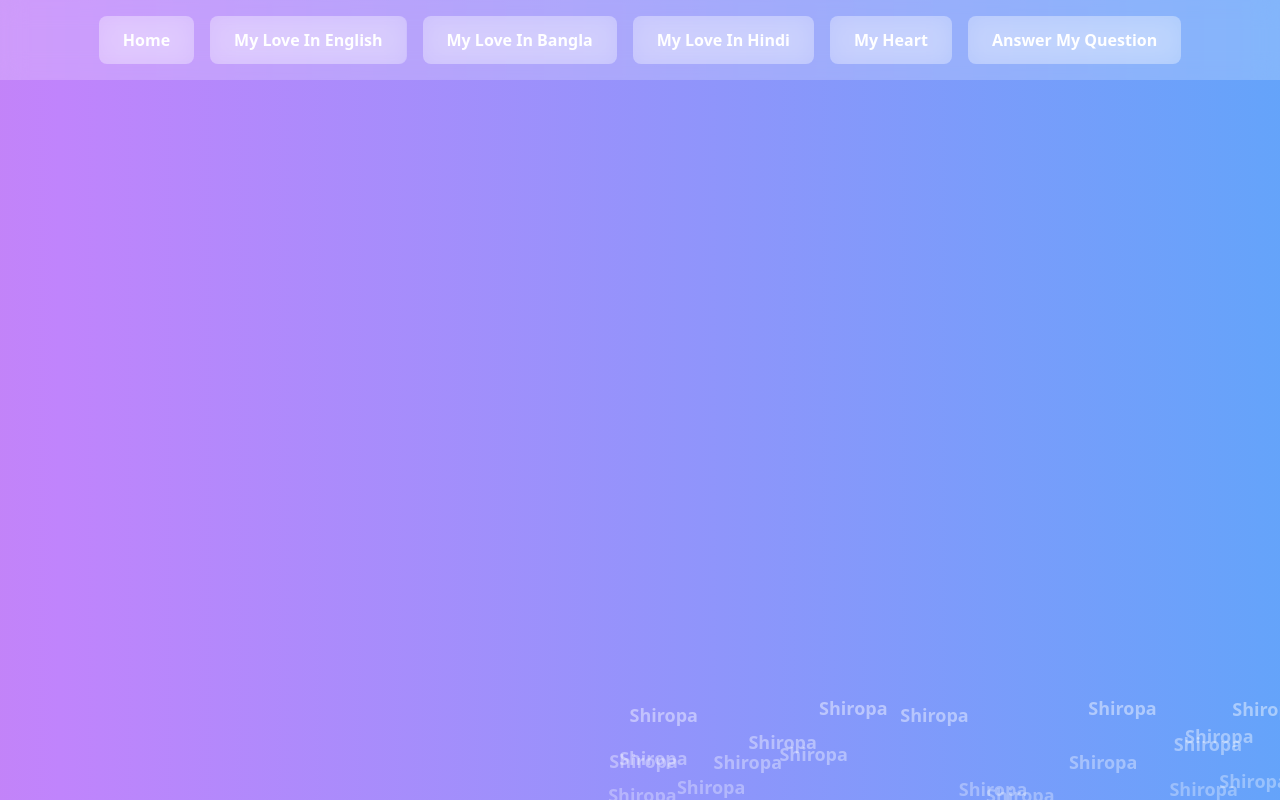
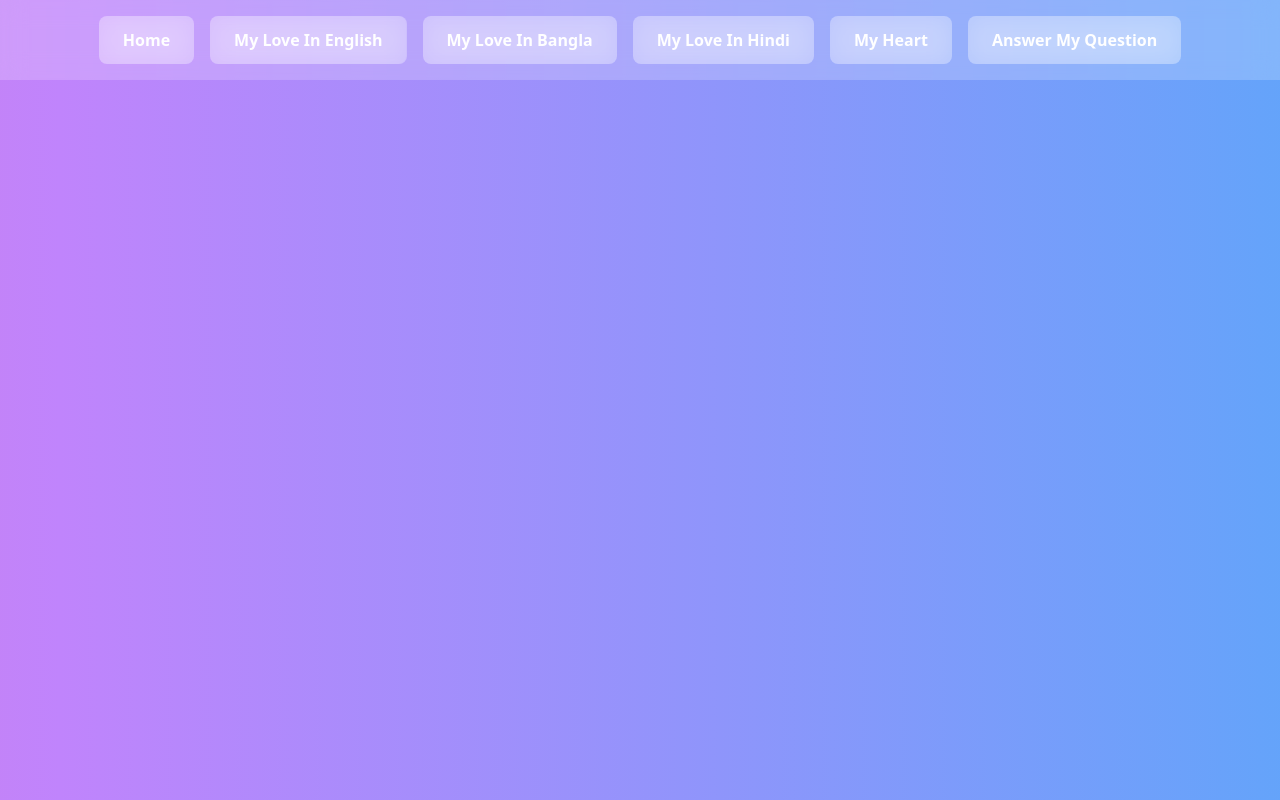
Before and after one commit to askmesupu/finalhope, a React (Create React App) app: page /myheart in a window 1280 px wide. Built offline with nearby package versions, Linux system fonts and the light colour scheme.

Commit message:
Update MyHeart.js

```diff
--- a/src/pages/MyHeart.js
+++ b/src/pages/MyHeart.js
@@ -1,22 +1,35 @@
 import React from "react";
 import { motion } from "framer-motion";
 
-const words = Array.from({ length: 40 }, () => "Shiropa");
+export default function MyHeart() {
+  const words = Array.from({ length: 100 }, () => "Shiropa");
 
-export default function MyHeart() {
   return (
     <div className="w-full min-h-screen overflow-hidden bg-gradient-to-r from-pink-400 via-purple-400 to-blue-400 bg-animate relative flex items-center justify-center">
       {words.map((word, idx) => (
         <motion.span
           key={idx}
-          initial={{ x: Math.random() * window.innerWidth, y: 600, opacity: 0 }}
-          animate={{ y: -50, opacity: 1 }}
-          transition={{ duration: 12 + Math.random() * 6, repeat: Infinity, ease: "linear" }}
-          className="absolute text-white font-bold text-sm md:text-lg"
+          initial={{
+            x: Math.random() * window.innerWidth,
+            y: window.innerHeight,
+            opacity: 0,
+          }}
+          animate={{
+            y: -50,
+            opacity: [0, 1, 0],
+          }}
+          transition={{
+            duration: 15 + Math.random() * 10,
+            repeat: Infinity,
+            ease: "linear",
+            repeatType: "loop",
+          }}
+          className={`absolute text-white font-bold text-xs md:text-sm`}
+          style={{ pointerEvents: "none" }}
         >
           {word}
         </motion.span>
       ))}
     </div>
   );
-            }
+}
```
